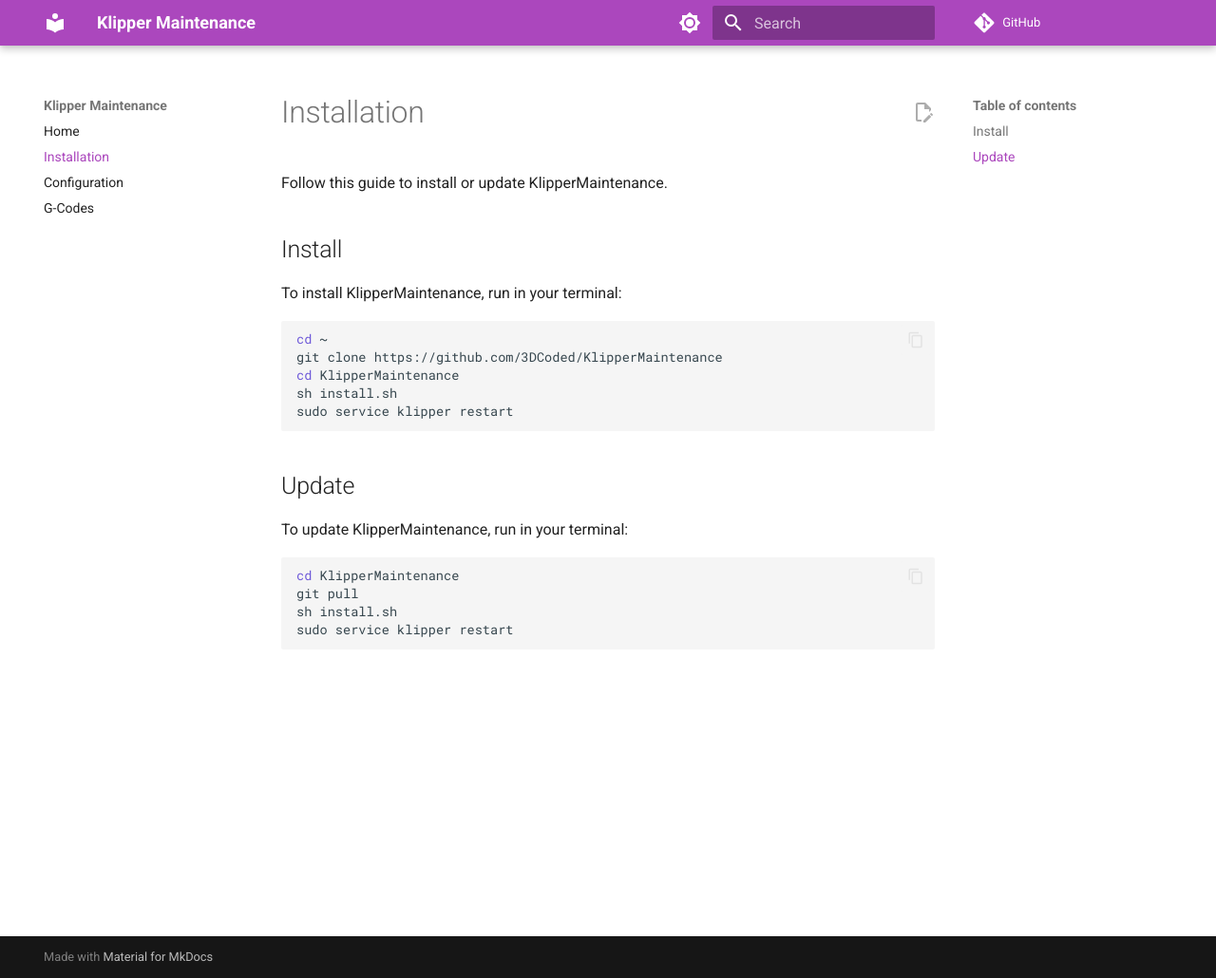
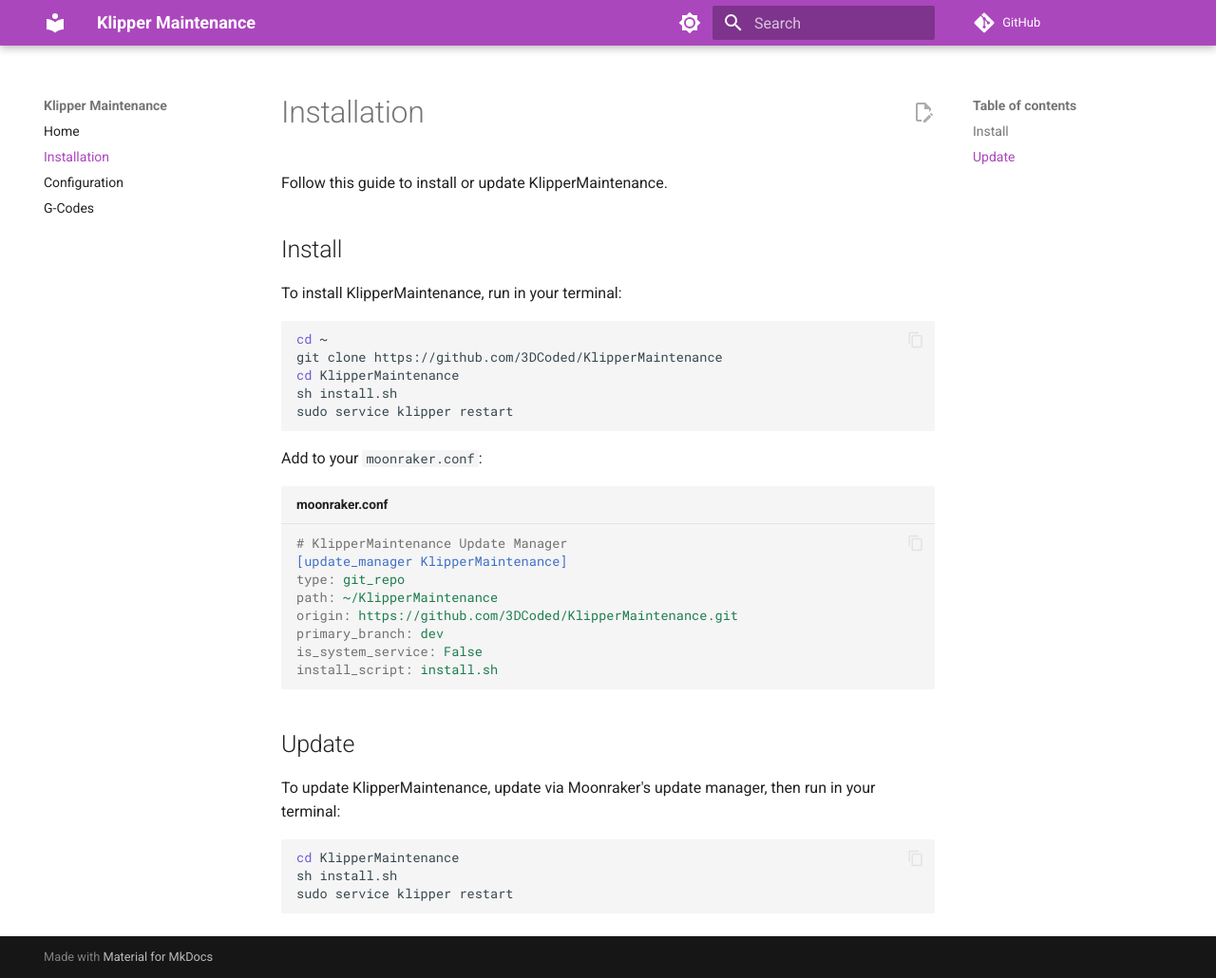
Before and after one commit to 3DCoded/KlipperMaintenance, an MkDocs documentation site: the page built from docs/install.md, in a window 1280 px wide and 1030 px high. Shown: the whole window at 95% size. Built offline with MkDocs 1.6.1 and Material for MkDocs 9.7.7, drawn with Linux system fonts in a browser that asks for light colours; comment, search, counter and statistics services are not loaded.

Commit message:
add moonraker update manager

````diff
--- a/docs/install.md
+++ b/docs/install.md
@@ -14,13 +14,25 @@
 sudo service klipper restart
 ```
 
+Add to your `moonraker.conf`:
+
+```cfg title="moonraker.conf"
+# KlipperMaintenance Update Manager
+[update_manager KlipperMaintenance]
+type: git_repo
+path: ~/KlipperMaintenance
+origin: https://github.com/3DCoded/KlipperMaintenance.git
+primary_branch: dev
+is_system_service: False
+install_script: install.sh
+```
+
 ## Update
 
-To update KlipperMaintenance, run in your terminal:
+To update KlipperMaintenance, update via Moonraker's update manager, then run in your terminal:
 
 ```sh
 cd KlipperMaintenance
-git pull
 sh install.sh
 sudo service klipper restart
 ```
````
